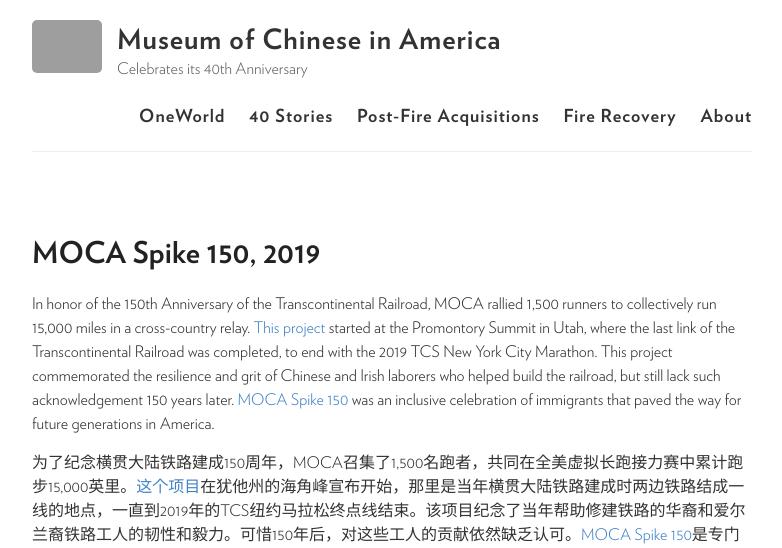
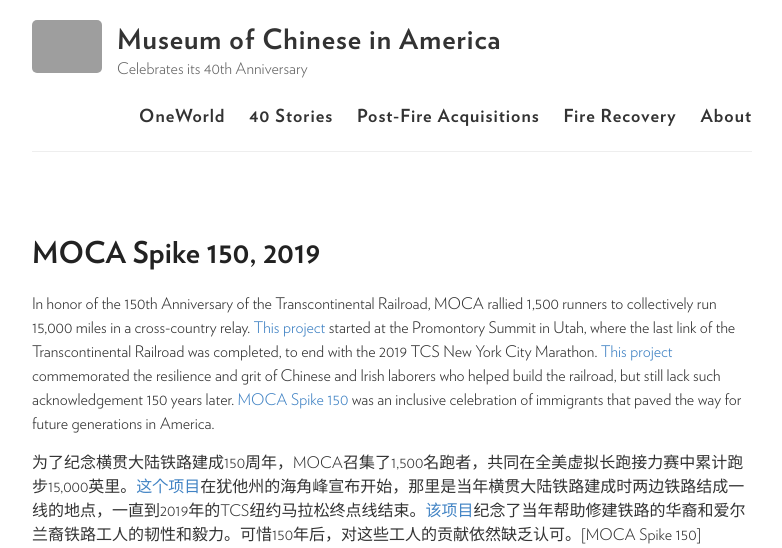
Before and after one commit to moca40/moca40.github.io, a Jekyll site: the page built from _stories/2019-01-01-mocaspike150.md, in a window 1280 px wide, cut to the strip 0-548 px from the top of the page. Shown: the whole strip, without its empty margins (248-1030 px from the left). Built offline with Jekyll 4.4.1, drawn with Linux system fonts in a browser that asks for light colours; some of the changed text lies outside the part shown; grey boxes are pictures that could not be loaded.

Commit message:
Update 2019-01-01-mocaspike150.md

```diff
--- a/_stories/2019-01-01-mocaspike150.md
+++ b/_stories/2019-01-01-mocaspike150.md
@@ -167,8 +167,8 @@
   -
     img: https://user-images.githubusercontent.com/47676628/92066852-e017d600-ed70-11ea-8e6f-ecac542be308.JPG
 ---
-In honor of the 150th Anniversary of the Transcontinental Railroad, MOCA rallied 1,500 runners to collectively run 15,000 miles in a cross-country relay. [This project](https://www.mocanyc.org/about/press/press_release/museum_of_chinese_in_america_moca_launches_moca_spike_150_initiative_honor) started at the Promontory Summit in Utah, where the last link of the Transcontinental Railroad was completed, to end with the 2019 TCS New York City Marathon. This project commemorated the resilience and grit of Chinese and Irish laborers who helped build the railroad, but still lack such acknowledgement 150 years later. [MOCA Spike 150](https://spike150.mocanyc.org) was an inclusive celebration of immigrants that paved the way for future generations in America.
+In honor of the 150th Anniversary of the Transcontinental Railroad, MOCA rallied 1,500 runners to collectively run 15,000 miles in a cross-country relay. [This project](https://spike150.mocanyc.org) started at the Promontory Summit in Utah, where the last link of the Transcontinental Railroad was completed, to end with the 2019 TCS New York City Marathon. [This project](https://vimeo.com/338891721) commemorated the resilience and grit of Chinese and Irish laborers who helped build the railroad, but still lack such acknowledgement 150 years later. [MOCA Spike 150](https://www.mocanyc.org/about/press/press_release/museum_of_chinese_in_america_moca_launches_moca_spike_150_initiative_honor) was an inclusive celebration of immigrants that paved the way for future generations in America.
 
-为了纪念横贯大陆铁路建成150周年，MOCA召集了1,500名跑者，共同在全美虚拟长跑接力赛中累计跑步15,000英里。[这个项目](https://www.mocanyc.org/about/press/press_release/museum_of_chinese_in_america_moca_launches_moca_spike_150_initiative_honor)在犹他州的海角峰宣布开始，那里是当年横贯大陆铁路建成时两边铁路结成一线的地点，一直到2019年的TCS纽约马拉松终点线结束。该项目纪念了当年帮助修建铁路的华裔和爱尔兰裔铁路工人的韧性和毅力。可惜150年后，对这些工人的贡献依然缺乏认可。[MOCA Spike 150](https://spike150.mocanyc.org)是专门庆祝移民的贡献的，他们的贡献为美国将来的世世代代铺平了道路。
+为了纪念横贯大陆铁路建成150周年，MOCA召集了1,500名跑者，共同在全美虚拟长跑接力赛中累计跑步15,000英里。[这个项目](https://spike150.mocanyc.org)在犹他州的海角峰宣布开始，那里是当年横贯大陆铁路建成时两边铁路结成一线的地点，一直到2019年的TCS纽约马拉松终点线结束。[该项目](https://vimeo.com/338891721)纪念了当年帮助修建铁路的华裔和爱尔兰裔铁路工人的韧性和毅力。可惜150年后，对这些工人的贡献依然缺乏认可。[MOCA Spike 150](https://www.mocanyc.org/about/press/press_release/museum_of_chinese_in_america_moca_launches_moca_spike_150_initiative_honor是专门庆祝移民的贡献的，他们的贡献为美国将来的世世代代铺平了道路。
 
 {% include slideshow.html %}
```
